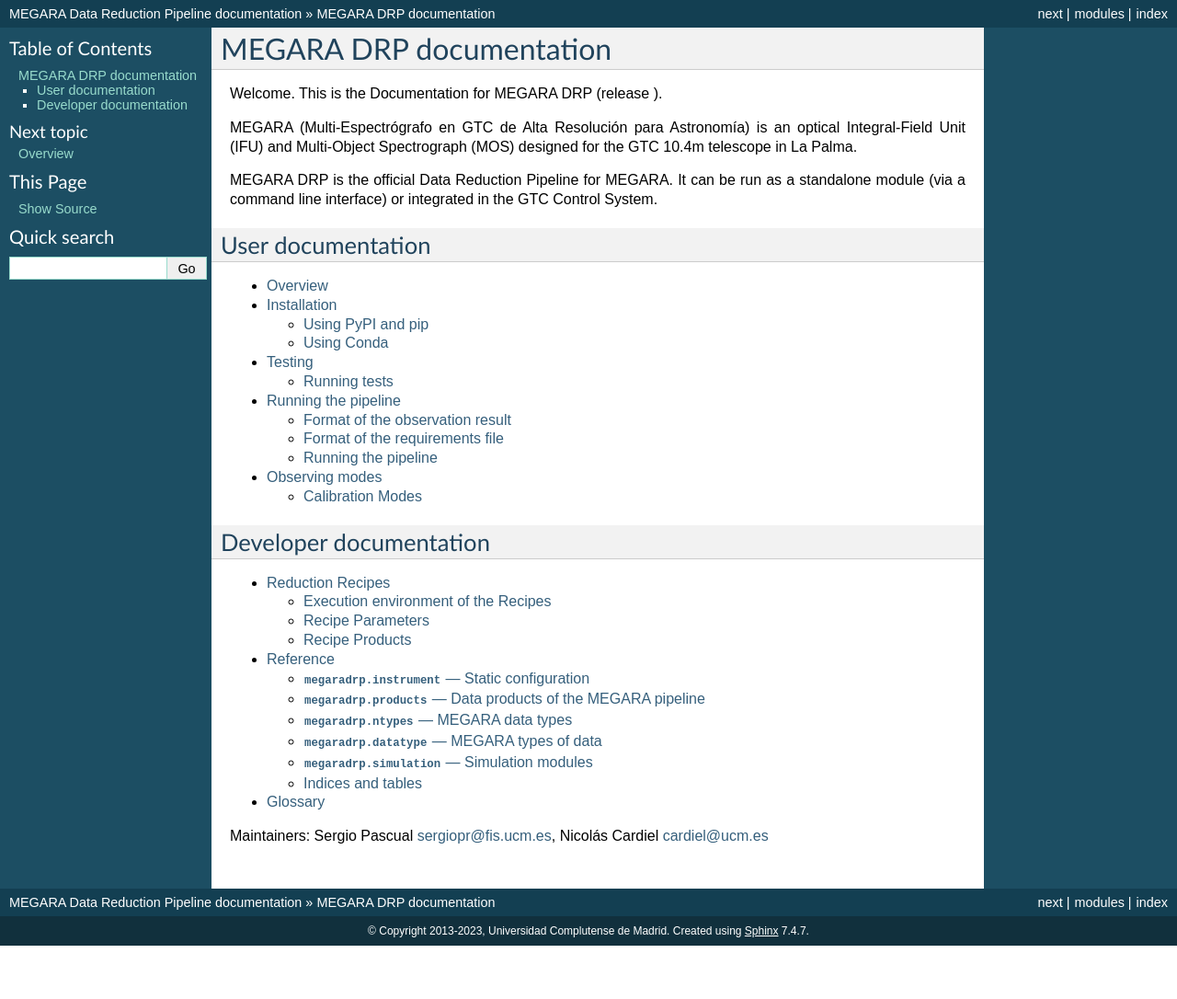
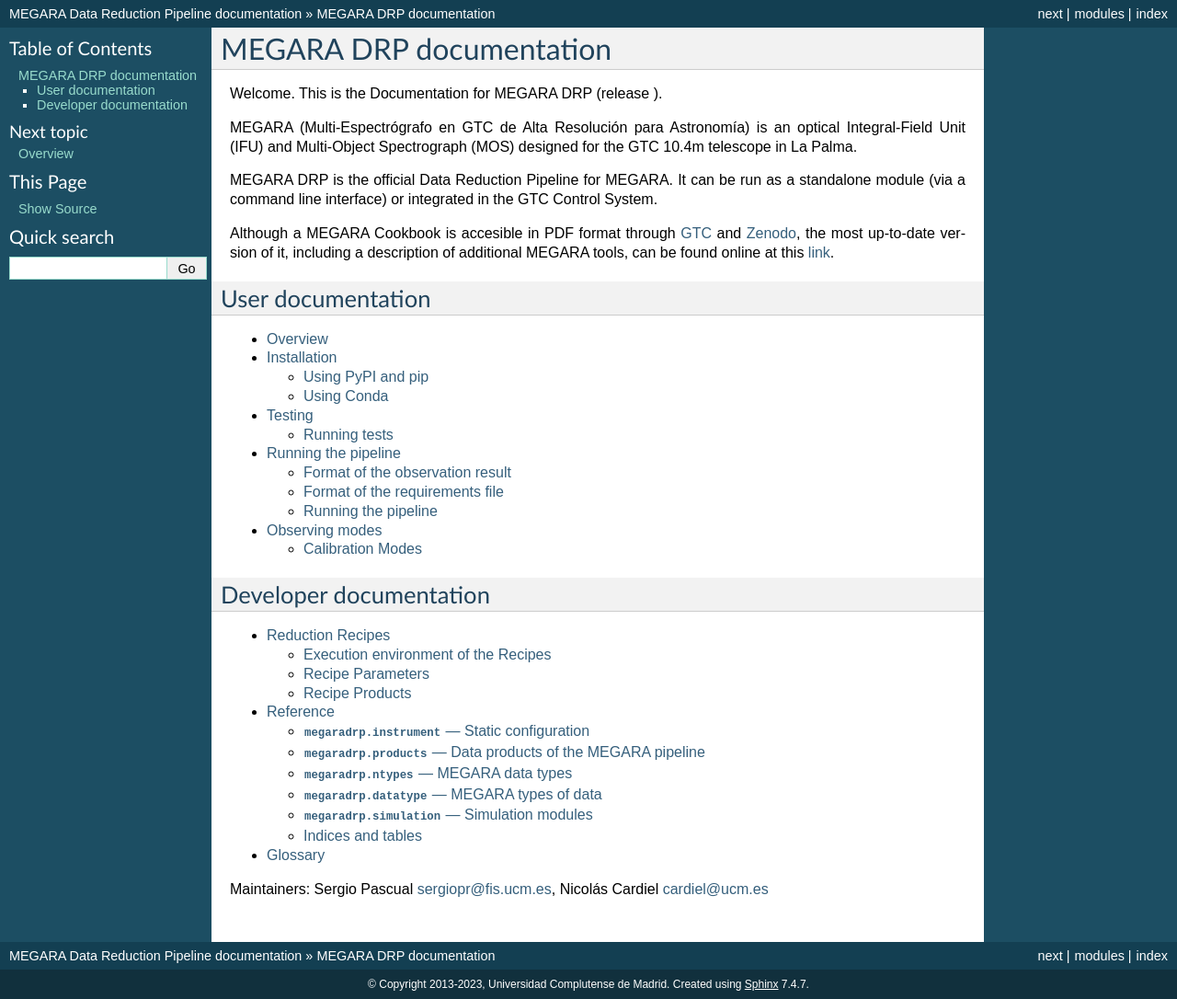
Before and after one commit to guaix-ucm/megaradrp, a Sphinx documentation site: the page built from doc/index.rst, in a window 1280 px wide. Shown: the whole page at 92% size. Built offline with Sphinx 7.4.7, drawn with Linux system fonts in a browser that asks for light colours; pages that are not in the unit, such as notebooks, are missing from menus; before the commit the page ends 1028 px from its top, so only the background shows below that.

Commit message:
Add link to MEGARA cookbook in the docs
This commit fixes #318

```diff
--- a/doc/index.rst
+++ b/doc/index.rst
@@ -12,6 +12,12 @@
 MEGARA DRP is the official Data Reduction Pipeline for MEGARA. It can
 be run as a standalone module (via a command line interface) or
 integrated in the GTC Control System.
+
+Although a MEGARA Cookbook is accesible in PDF format through `GTC <https://www.gtc.iac.es/instruments/megara/media/MEGARA_cookbook_1I.pdf>`_ and
+`Zenodo <https://zenodo.org/records/3932063>`_, the most up-to-date
+version of it, including a description of
+additional MEGARA tools, can be found online at
+this `link <https://guaix-ucm.github.io/megaradrp-cookbook/>`_.
 
 
 User documentation
```
